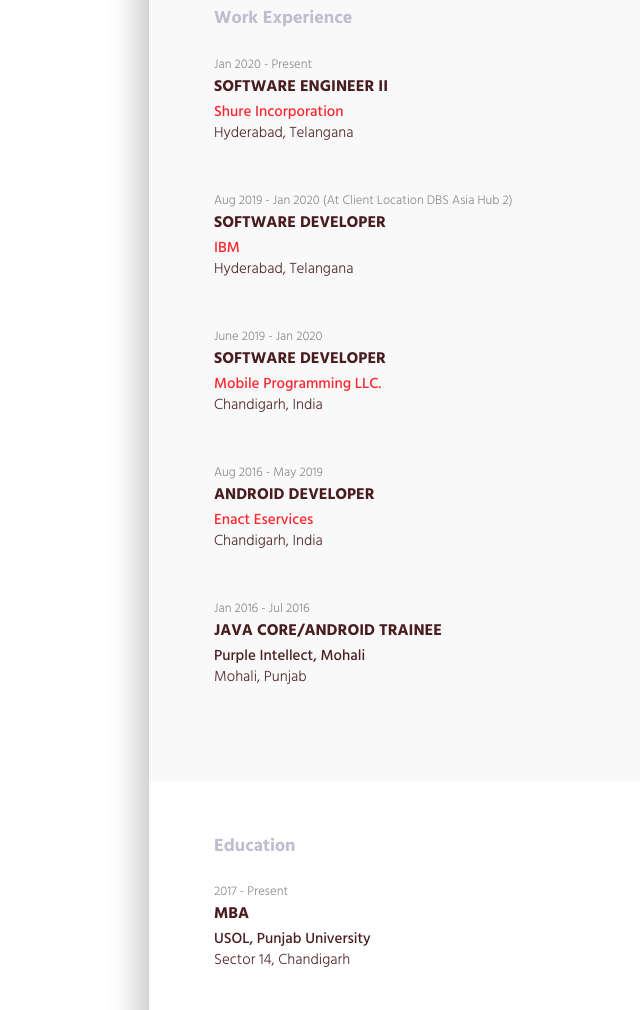
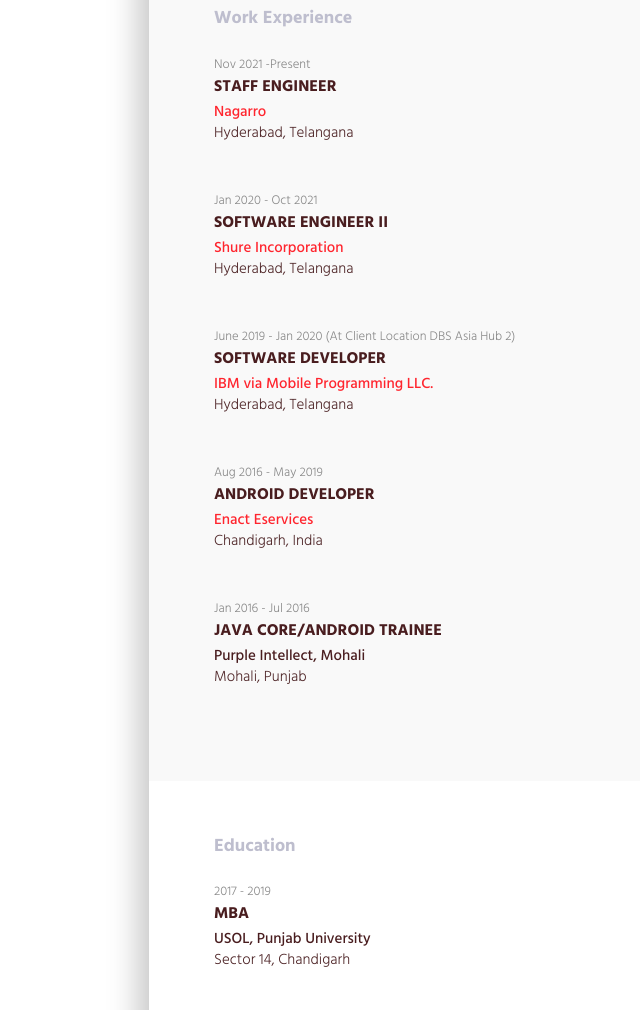
Before and after one commit to karanatwal/karanatwal.github.io, a plain HTML site: page index.html in a window 1280 px wide. Shown: the part 1790-2800 px from the top of the page, without its empty margins (491-1131 px from the left). Drawn offline with Linux system fonts and the light colour scheme.

Commit message:
Updated with Address and Job details

```diff
--- a/index.html
+++ b/index.html
@@ -54,7 +54,7 @@
         <div class="content text-center">
             <h1>Hi, I'm Karandeep Atwal</h1>
 
-            <p class="lead">Software Engineer II</p>
+            <p class="lead">Staff Engineer</p>
             <ul class="social-icon">
                 <li><a href="https://stackoverflow.com/users/story/5996106" target="_blank"><i class="fa fa-stack-overflow" aria-hidden="true"></i></a></li>
                 <li><a href="https://github.com/karanatwal" target="_blank"><i class="fa fa-github" aria-hidden="true"></i></a></li>
@@ -245,8 +245,16 @@
         <div class="row">
             <div class="col-md-12">
 
+                <div class="content-item">
+                    <small>Nov 2021 -Present</small>
+                    <h3>Staff Engineer</h3>
+                    <h4><a href="https://www.nagarro.com/en" target="_blank">Nagarro</a></h4>
+
+                    <p>Hyderabad, Telangana</p>
+                </div>
+
             	<div class="content-item">
-                    <small>Jan 2020 - Present</small>
+                    <small>Jan 2020 - Oct 2021</small>
                     <h3>Software Engineer II</h3>
                     <h4><a href="https://www.shure.com/en-IN" target="_blank">Shure Incorporation</a></h4>
 
@@ -254,19 +262,11 @@
                 </div>
 
                 <div class="content-item">
-                    <small>Aug 2019 - Jan 2020 (At Client Location DBS Asia Hub 2)</small>
+                    <small>June 2019 - Jan 2020  (At Client Location DBS Asia Hub 2)</small>
                     <h3>Software Developer</h3>
-                    <h4><a href="https://www.ibm.com/in-en/" target="_blank">IBM</a></h4>
+                    <h4><a href="https://www.ibm.com/in-en/" target="_blank">IBM via Mobile Programming LLC.</a></h4>
 
                     <p>Hyderabad, Telangana</p>
-                </div>
-
-                <div class="content-item">
-                    <small>June 2019 - Jan 2020</small>
-                    <h3>Software Developer</h3>
-                    <h4><a href="https://www.mobileprogramming.com/" target="_blank">Mobile Programming LLC.</a></h4>
-
-                    <p>Chandigarh, India</p>
                 </div>
 
                 <div class="content-item">
@@ -305,7 +305,7 @@
         <div class="row">
             <div class="col-md-12">
                 <div class="content-item">
-                    <small>2017 - Present</small>
+                    <small>2017 - 2019</small>
                     <h3>MBA</h3>
                     <h4>USOL, Punjab University</h4>
 
@@ -524,8 +524,8 @@
             <div class="col-md-12">
                 <address>
                     <strong>Address</strong><br>
-                    #2706, Sector 40C<br>
-                     Chandigarh, India
+                    #1241, Tower 6, SBP<br>
+                     Sector 115, Mohali, India
                 </address>
                 <address>
                     <strong>Phone Number</strong><br>
```
